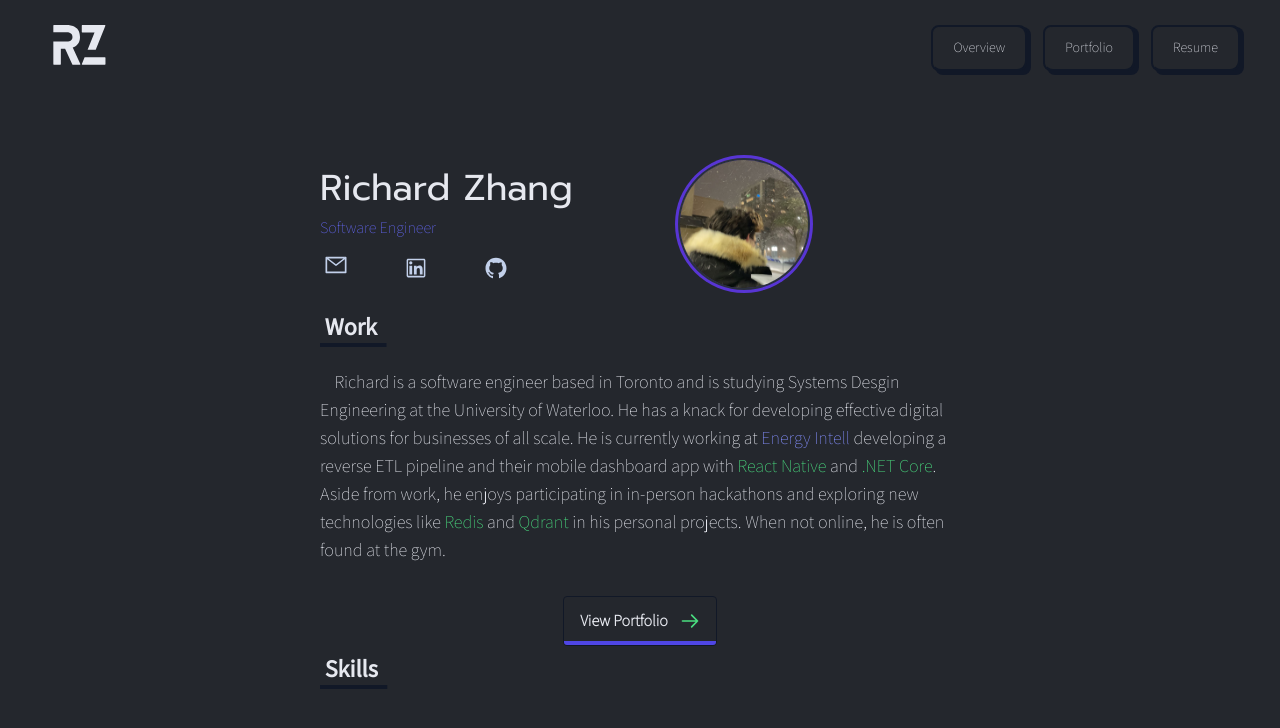
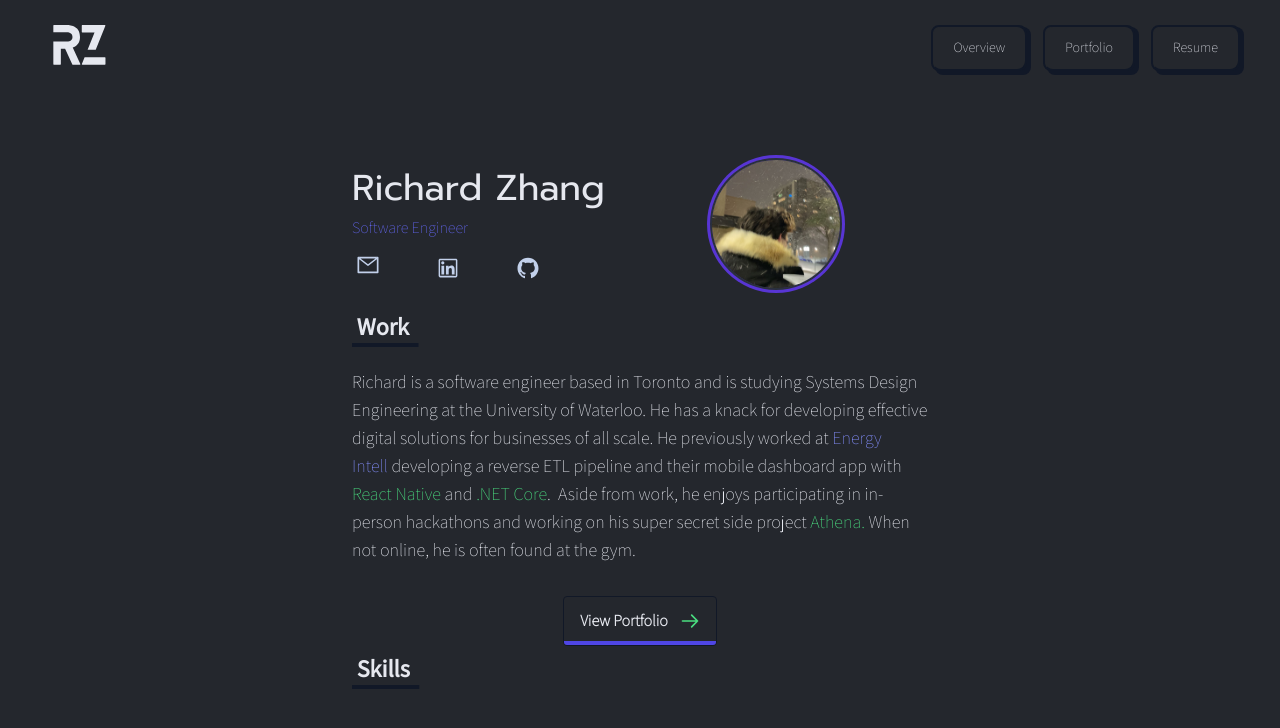
Before and after one commit to notzree/EvenBetterPersonalWebsite, a Next.js app: page / in a window 1280 px wide. Shown: the top 728 px of the page. Built offline with nearby package versions, Linux system fonts and the light colour scheme.

Commit message:
fixed some formatting

```diff
--- a/components/Hero.tsx
+++ b/components/Hero.tsx
@@ -122,26 +122,25 @@ export default function Hero() {
             &nbsp;Work &nbsp;
           </h3>
 
-          <p className="text-primary md:w-[40rem] text-md md:text-lg mb-8">
-            &nbsp;&nbsp;&nbsp;&nbsp;Richard is a software engineer based in
-            Toronto and is studying Systems Desgin Engineering at the University
+          <p className="text-primary md:w-[36rem] text-md md:text-lg mb-8 whitespace-normal break-words">
+            Richard is a software engineer based in
+            Toronto and is studying Systems Design Engineering at the University
             of Waterloo. He has a knack for developing effective digital
-            solutions for businesses of all scale. He is currently working at{" "}
+            solutions for businesses of all scale. He previously worked at{" "}
             <a
               href="https://www.energyintell.com/Home/"
               target="_blank"
               rel="noreferrer"
               className="text-indigo-400"
             >
-              Energy Intell
+            Energy Intell
             </a>
             &nbsp;developing a reverse ETL pipeline and their mobile dashboard
             app with <span className="text-green-400">React Native</span> and{" "}
             <span className="text-green-400">.NET Core</span>.&nbsp; Aside from
-            work, he enjoys participating in in-person hackathons and exploring
-            new technologies like <span className="text-green-400">Redis</span>{" "}
-            and <span className="text-green-400">Qdrant</span> in his personal
-            projects. When not online, he is often found at the gym.
+            work, he enjoys participating in in-person hackathons and working on his
+            super secret side project <span className="text-green-400">Athena. </span>
+            When not online, he is often found at the gym.
           </p>
           <div className="flex justify-center items-center mb-2">
             {/* <Link className="btn kbd " href="/portfolio">
```
